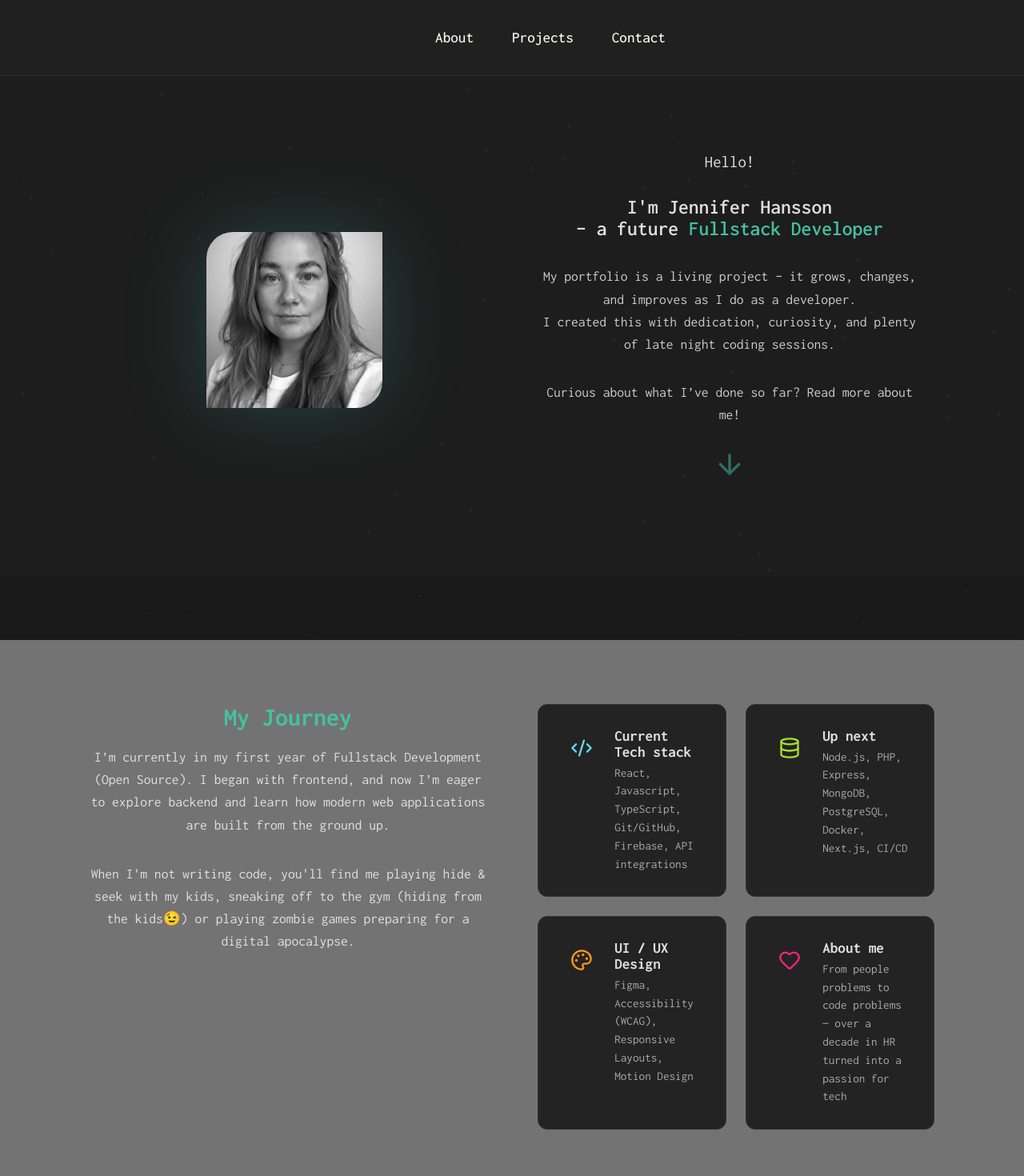
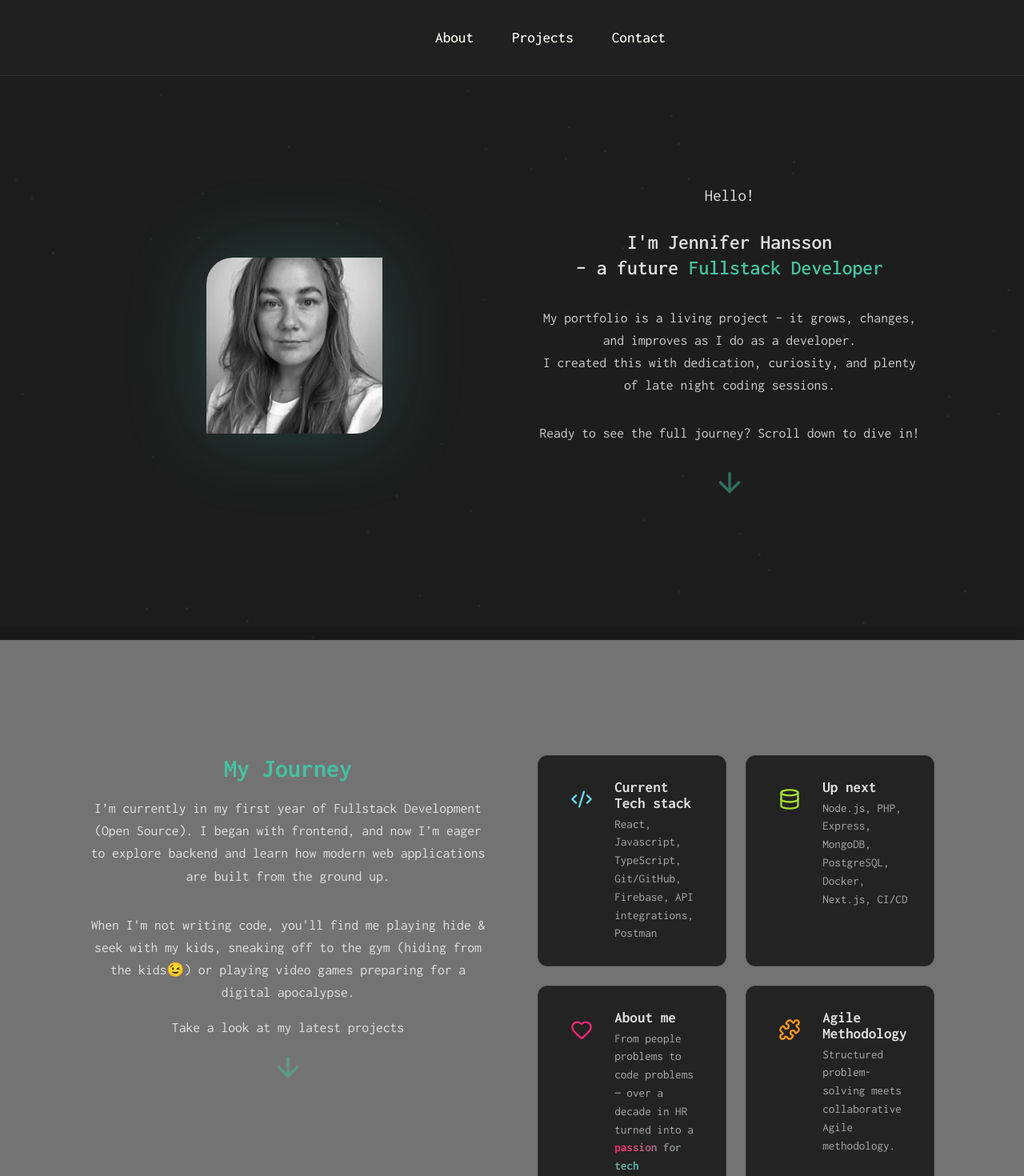
Before and after one commit to jennifermhansson/portfolio, a React (Vite) app: page / in a window 1280 px wide. Shown: the top 1470 px of the page at 80% size. Built offline with nearby package versions, Linux system fonts and the light colour scheme.

Commit message:
changed css layout and content text

```diff
--- a/src/components/About/About.css
+++ b/src/components/About/About.css
@@ -124,3 +124,12 @@ html {
   color: var(--secondary-text);
   line-height: 1.5;
 }
+.scroll-prompt {
+  display: none;
+}
+
+@media (min-width: 768px) {
+  .scroll-prompt {
+    display: block;
+  }
+}
--- a/src/components/About/About.tsx
+++ b/src/components/About/About.tsx
@@ -1,5 +1,5 @@
 import { motion } from "framer-motion";
-import { CodeXml, Database, Palette, Heart } from "lucide-react";
+import { CodeXml, Database, Puzzle, Heart } from "lucide-react";
 import "./About.css";
 import "../../App.css"
 import type { JSX } from "react";
@@ -7,16 +7,24 @@ import type { JSX } from "react";
 interface Skill {
   icon: JSX.Element;
   title: string;
-  desc: string;
+  desc: string | JSX.Element;
   color: string;
 }
 
 function About() {
+
+  const scrollToProjects = () => {
+    const element = document.getElementById("my-projects")
+    if(element) {
+      element.scrollIntoView({ behavior: "smooth"})
+    }
+  }
+
   const skills: Skill[] = [
     {
       icon: <CodeXml size={28} />,
       title: "Current Tech stack",
-      desc: "React, Javascript, TypeScript, Git/GitHub, Firebase, API integrations",
+      desc: "React, Javascript, TypeScript, Git/GitHub, Firebase, API integrations, Postman",
       color: "cyan",
     },
     {
@@ -26,17 +34,30 @@ function About() {
       color: "lime",
     },
     {
-      icon: <Palette size={28} />,
-      title: "UI / UX Design",
-      desc: "Figma, Accessibility (WCAG), Responsive Layouts, Motion Design",
+      icon: <Heart size={28} />,
+      title: "About me",
+desc: (
+  <>
+    From people problems to code problems — over a decade in HR turned into a{" "}
+    <span style={{
+      fontWeight: "bold",
+      background: "linear-gradient(to left, #45c1a0, #f92672)",
+      WebkitBackgroundClip: "text",
+      WebkitTextFillColor: "transparent"
+    }}>
+      passion for tech
+    </span>
+  </>
+),
+      color: "pink",
+    },
+    {
+      icon: <Puzzle size={28} />,
+      title: "Agile Methodology",
+      desc: "Structured problem-solving meets collaborative Agile methodology.",
       color: "orange",
     },
-    {
-      icon: <Heart size={28} />,
-      title: "About me",
-      desc: "From people problems to code problems — over a decade in HR turned into a passion for tech",
-      color: "pink",
-    },
+
   ];
 
   return (
@@ -50,9 +71,22 @@ function About() {
           <p>
             When I'm not writing code, you'll find me playing hide & seek with
             my kids, sneaking off to the gym (hiding from the kids😉) or playing
-            zombie games preparing for a digital apocalypse.
+            video games preparing for a digital apocalypse.
           </p>
-
+          <div className="scroll-prompt">
+          <p>Take a look at my latest projects</p>
+            <div className="svg-arrow" onClick={scrollToProjects} style={{ cursor: "pointer"}}>
+            <svg width="40" height="40" viewBox="0 0 24 24">
+              <path
+                d="M12 5v14M5 12l7 7 7-7"
+                stroke="#45c1a0"
+                strokeWidth={2}
+                fill="none"
+                strokeLinecap="round"
+              />
+            </svg>
+            </div>
+        </div>
         </div>
 
         <div className="skills-grid">
--- a/src/components/Contact/Contact.css
+++ b/src/components/Contact/Contact.css
@@ -11,19 +11,6 @@ label {
     margin-top: 2rem;
   }
 }
-.contact-btn {
-  background: #45c1a0;
-  border: none;
-  padding: 0.8rem 1.5rem;
-  border-radius: 8px;
-  color: #1a1a1a;
-  font-weight: 600;
-  cursor: pointer;
-}
-.contact-btn:hover {
-  background: #fff;
-}
-
 .modal-overlay {
   position: fixed;
   inset: 0;
--- a/src/components/Footer/Footer.css
+++ b/src/components/Footer/Footer.css
@@ -31,25 +31,24 @@
 .footer-btn {
   background: transparent;
   border: none;
-  color: #45c1a0;
-
-  border-radius: 8px;
+  padding: 0;
+  color: var(--accent-color);
+  font-weight: 600;
   font-size: 1.5rem;
   cursor: pointer;
-  transition: all 0.3s ease;
 }
 
 .footer-btn:hover {
-  color: #a6e22e;
+  color: #fff;
 }
 
 .footer-copy {
   font-size: 0.9rem;
-  color: #9e9e9e;
+  color: var(--secondary-text);
 }
 
 .footer-copy span {
-  color: #45c1a0;
+  color: var(--accent-color);
   font-weight: 600;
 }
 
--- a/src/components/Hero/Hero.css
+++ b/src/components/Hero/Hero.css
@@ -1,6 +1,9 @@
 .hero {
   min-height: 100vh;
-  padding: 6rem 3rem;
+  padding-top: 6rem;
+  padding-right: 3rem;
+  padding-left: 3rem;
+  padding-bottom: 2rem;
   background: var(--bg-color-grey);
   color: var(--primary-text);
   display: flex;
@@ -80,6 +83,7 @@
   font-size: 1.6rem;
   font-weight: 600;
   margin-bottom: 2rem;
+  line-height: 2rem;
 }
 
 .highlight {
@@ -121,6 +125,17 @@
     opacity: 1;
   }
 }
+
+.scroll-prompt {
+  display: none;
+}
+
+@media (min-width: 768px) {
+  .scroll-prompt {
+    display: block;
+  }
+}
+
 @media (min-width: 900px) {
   .hero {
     flex-direction: row;
@@ -128,7 +143,7 @@
     justify-content: center;
     align-items: center;
     gap: 4rem;
-    padding: 5rem 5rem;
+    padding: 7rem 5rem;
     min-height: 60vh;
   }
 }
--- a/src/components/Hero/Hero.tsx
+++ b/src/components/Hero/Hero.tsx
@@ -50,11 +50,10 @@ export default function Hero() {
             coding sessions.
           </p>
           <p className="cta">
-            Curious about what I’ve done so far? Read more about me!
-          </p>
+Ready to see the full journey? Scroll down to dive in!</p>
 
           <br />
-
+          <div className="scroll-prompt">
           <div className="svg-arrow" onClick={scrollToAbout} style={{ cursor: "pointer"}}>
             <svg width="40" height="40" viewBox="0 0 24 24">
               <path
@@ -66,6 +65,7 @@ export default function Hero() {
               />
             </svg>
         </div>
+        </div>
       </div>
       </div>
     </motion.section>
```
